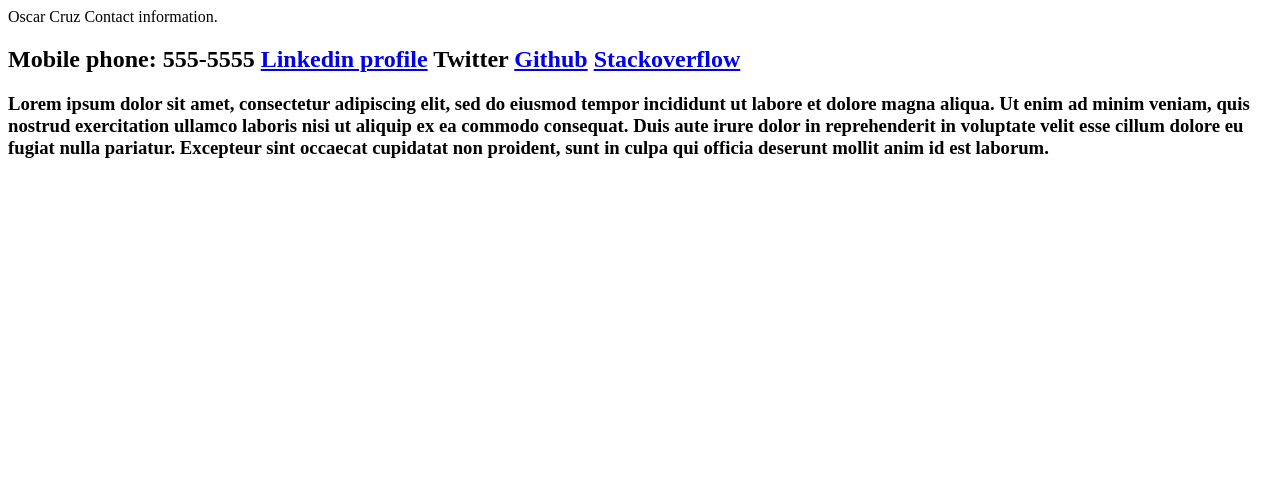
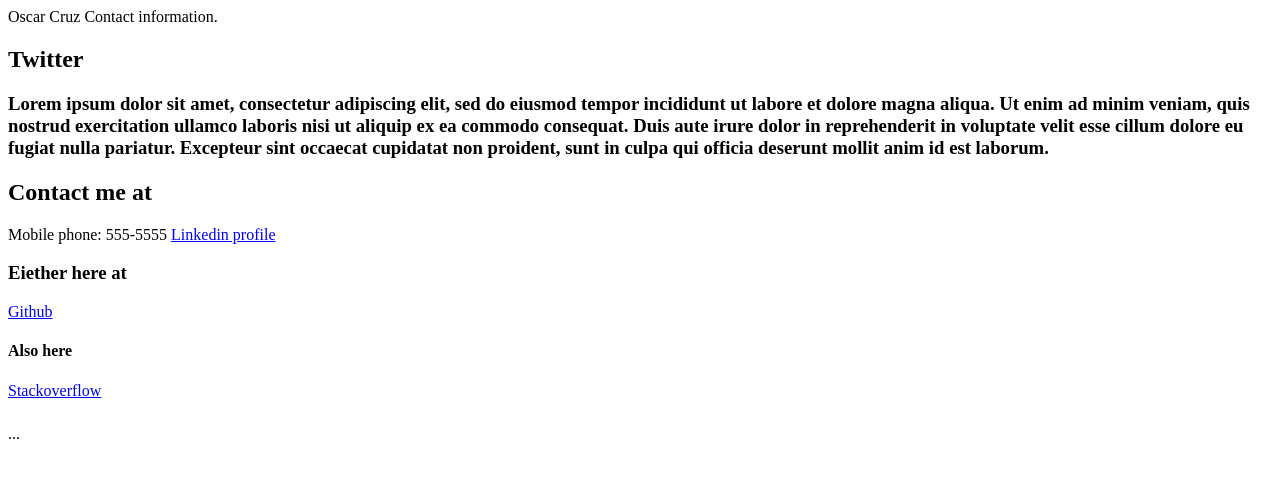
Before and after one commit to OscararmCruz15/Homework.1, a plain HTML site: page contact.html in a window 1280 px wide. Drawn offline with Linux system fonts and the light colour scheme.

Commit message:
added columns and row

```diff
--- a/contact.html
+++ b/contact.html
@@ -4,29 +4,23 @@
 <head>
     <meta charset="UTF-8">
     <meta name="viewport" content="width=device-width, initial-scale=1.0">
+    <link rel="stylesheet" href="style.css" />
 
     <title>Document</title>
 
-    <header>
-        Oscar Cruz Contact information.
-    </header>
+    <header>Oscar Cruz Contact information.</header>
     <main>
 
 
 
         <h2>
-            Mobile phone: 555-5555
-            <a href="https://www.linkedin.com/in/oscar-cruz-b6904719a/" target="_blank">
-                Linkedin profile</a>
 
             Twitter
             <!--<img src="https://static01.nyt.com/images/2014/08/10/magazine/10wmt/10wmt-articleLarge-v4.jpg" alt="logo.">
     -->
-            <a href="https://github.com/OscararmCruz15" target="_blank">Github</a>
 
-            <a href="https://stackoverflow.com/users/13746729/oscar-cruz" target="_blank">
-                Stackoverflow
-            </a>
+
+
 
 
         </h2>
@@ -48,6 +42,62 @@
 </head>
 
 <body>
+    <div class="container">
+
+        <div class="row">
+
+          <div class="col-*-*">
+
+            <h2>Contact me at</h2>
+            <p> Mobile phone: 555-5555
+                <a href="https://www.linkedin.com/in/oscar-cruz-b6904719a/" target="_blank">
+                    Linkedin profile</a>
+     </p>
+
+
+          </div>
+
+
+          <div class="col-*-*">
+              <h3>Eiether here at</h3>
+
+              <p><a href="https://github.com/OscararmCruz15" target="_blank">Github</a></p>
+
+          </div>
+
+        </div>
+        <div class="row">
+
+          <div class="col-*-*">
+
+              <h4>Also here</h4>
+              <p><a href="https://stackoverflow.com/users/13746729/oscar-cruz" target="_blank">
+                Stackoverflow
+            </a></p>
+
+          </div>
+
+          <div class="col-*-*">
+
+            <h5>         </h5>
+            <p>           </p>
+
+        </div>
+
+          <div class="col-*-*">
+
+            <h6>      </h6>
+
+            <p></p>
+
+
+          </div>
+
+        </div>
+        <div class="row">
+          ...
+        </div>
+      </div>
 
 </body>
 
--- a/style.css
+++ b/style.css
@@ -2,3 +2,7 @@
     Color:Green;
 
 };
+
+.body{
+    background-color: blue;
+};
```
Also changed, not shown: portfolio.html (+2 -1 lines).
